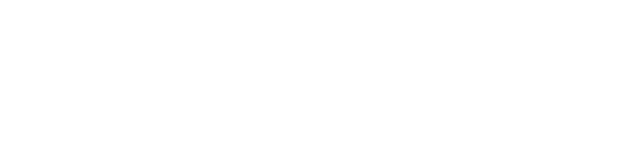
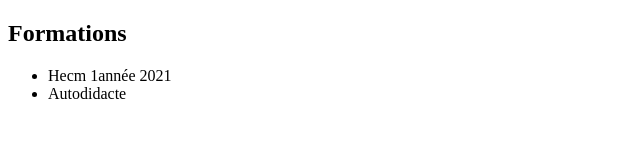
Before and after one commit to Truecoder513/mon-cv, a plain HTML site: page index.html in a window 1280 px wide. Shown: the whole page, without its empty margins (0-640 px from the left). Drawn offline with Linux system fonts and the light colour scheme.

Commit message:
mise en place de la section formations

```diff
--- a/index.html
+++ b/index.html
@@ -6,5 +6,13 @@
     <meta name="viewport" content="width=device-width, initial-scale=1.0" />
     <title>Document</title>
   </head>
-  <body></body>
+  <body>
+    <section>
+      <h2>Formations</h2>
+      <ul>
+        <li>Hecm 1année 2021</li>
+        <li>Autodidacte</li>
+      </ul>
+    </section>
+  </body>
 </html>
```
